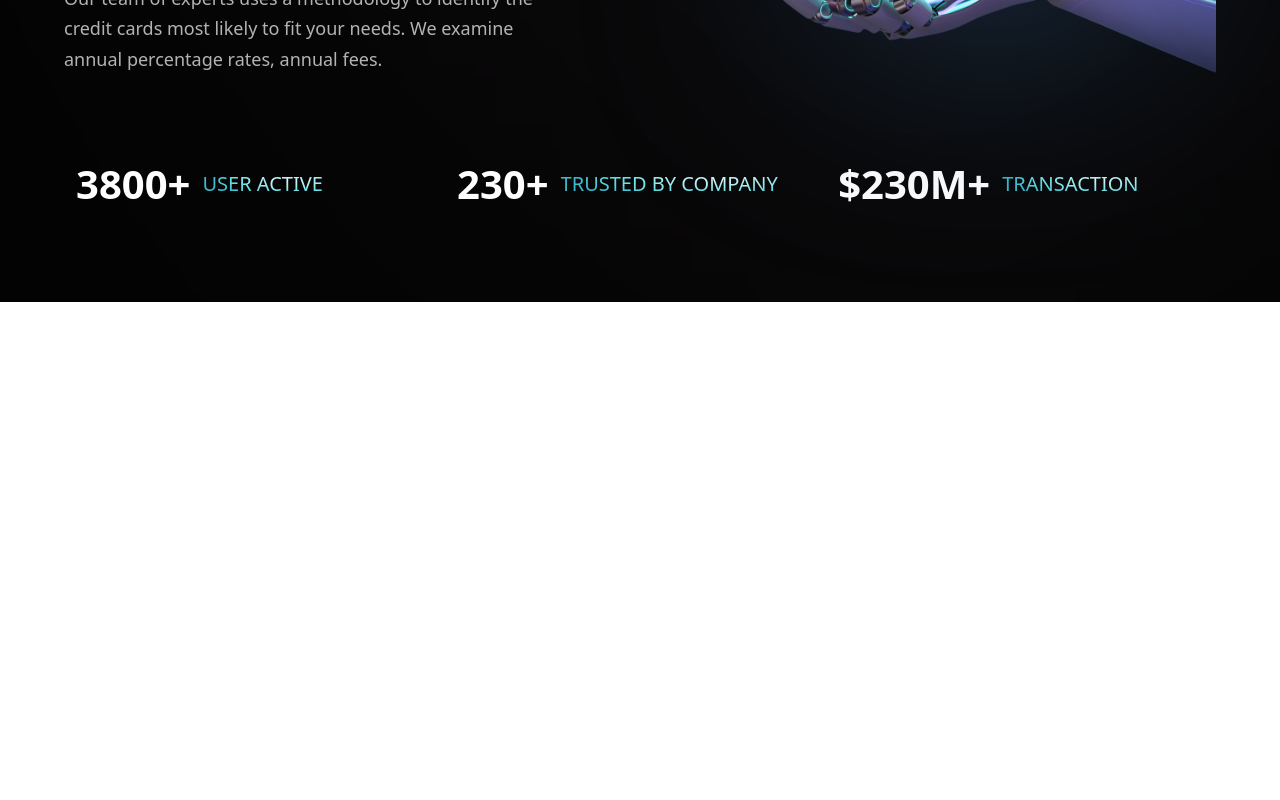
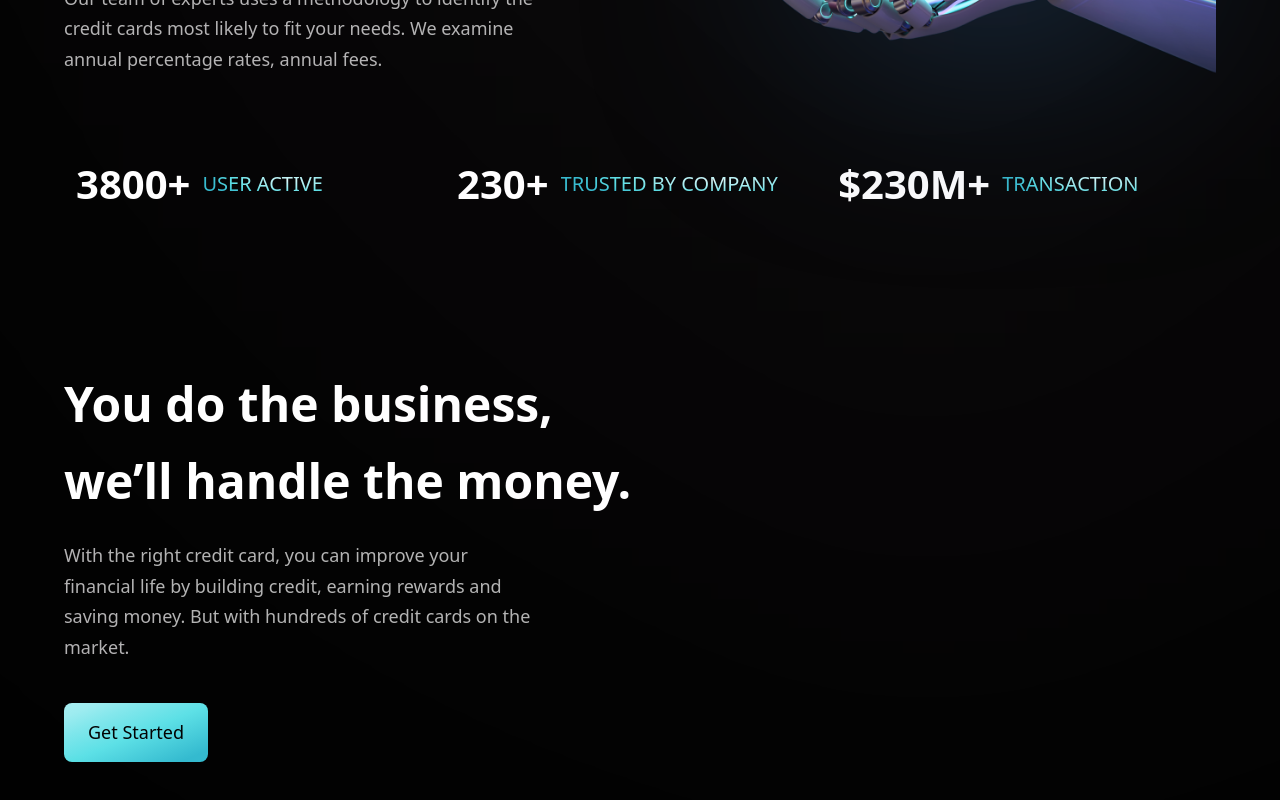
Before and after one commit to sendistephen/modern-bank-landing-page, a React (Vite) app: page / in a window 1280 px wide. Shown: the part 643-1443 px from the top of the page. Before the commit the page ends 945 px from the top, so only its background shows below. Built offline with nearby package versions, Linux system fonts and the light colour scheme.

Commit message:
WIP: Add button component

```diff
--- a/src/App.jsx
+++ b/src/App.jsx
@@ -1,5 +1,5 @@
 import React from "react";
-import { Hero, Navbar, Stats } from "./components";
+import { Business, Hero, Navbar, Stats } from "./components";
 import styles from "./styles";
 
 const App = () => {
@@ -23,6 +23,12 @@
 					<Stats />
 				</div>
 			</div>
+			{/*---- Business component ---*/}
+			<div className={`bg-primary ${styles.paddingX}`}>
+				<div className={`${styles.boxWidth}`}>
+					<Business />
+				</div>
+			</div>
 		</div>
 	);
 };
--- a/src/components/Business.jsx
+++ b/src/components/Business.jsx
@@ -1,7 +1,24 @@
 import React from "react";
+import style, { layout } from "../styles";
+import Button from "./Button";
 
 const Business = () => {
-	return <div>Business</div>;
+	return (
+		<section id="features" className={layout.section}>
+			<div className={layout.sectionInfo}>
+				<h1 className={`${style.heading2}`}>
+					You do the business,
+					<br className="sm:block hidden" /> we’ll handle the money.
+				</h1>
+				<p className={`${style.paragraph} max-w-[470px] mt-5`}>
+					With the right credit card, you can improve your financial life by
+					building credit, earning rewards and saving money. But with hundreds
+					of credit cards on the market.
+				</p>
+				<Button styles="mt-10" />
+			</div>
+		</section>
+	);
 };
 
 export default Business;
--- /dev/null
+++ b/src/components/Button.jsx
@@ -0,0 +1,13 @@
+import React from "react";
+
+const Button = ({ styles }) => {
+	return (
+		<button
+			type="button"
+			className={`py-4 px-6 bg-blue-gradient font-poppins font-medium text-[18px] text-primary outline-none rounded-lg ${styles}`}>
+			Get Started
+		</button>
+	);
+};
+
+export default Button;
```
